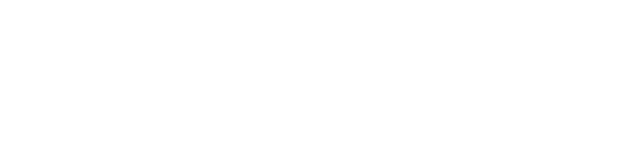
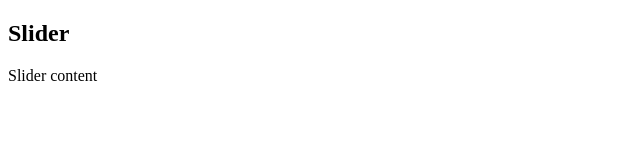
Before and after one commit to Gorkun16/ecology, a plain HTML site: page index.html in a window 1280 px wide. Shown: the whole page, without its empty margins (0-640 px from the left). Drawn offline with Linux system fonts and the light colour scheme.

Commit message:
done slider

```diff
--- a/index.html
+++ b/index.html
@@ -12,5 +12,11 @@
     </header>
     <main></main>
     <footer></footer>
+    <section>
+        <h2>Slider</h2>
+        <div>
+            Slider content
+        </div>
+    </section>
 </body>
 </html>
```
